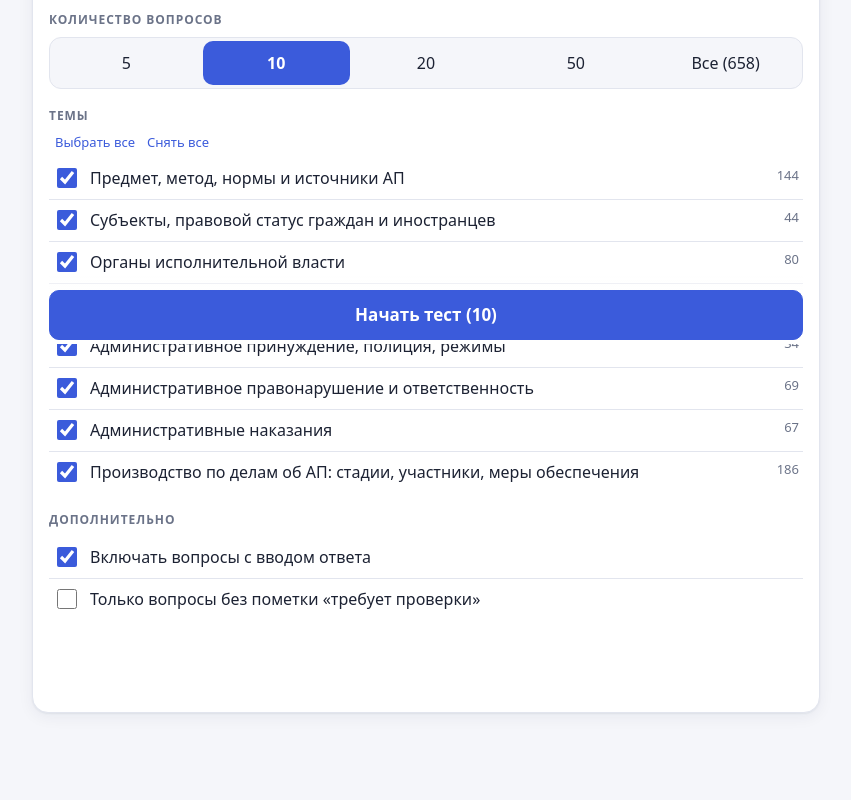
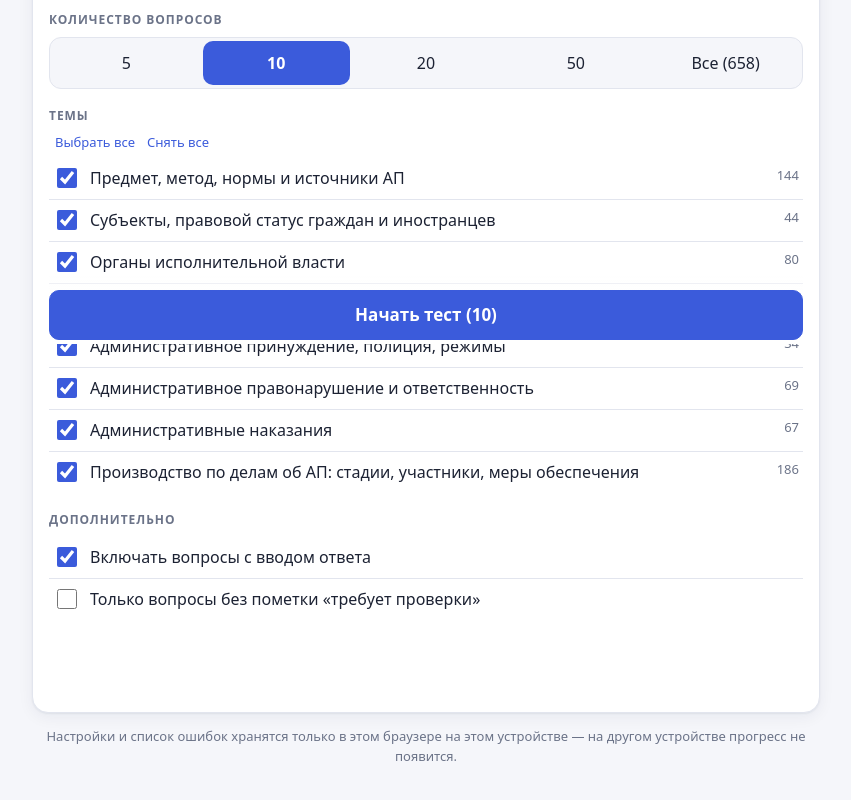
Before and after one commit to mishahih2020-cell/ap-test, a plain HTML site: page index.html in a window 1280 px wide. Shown: the part 456-1256 px from the top of the page, without its empty margins (214-1065 px from the left). Before the commit the page ends 1217 px from the top, so only its background shows below. Drawn offline with Linux system fonts and the light colour scheme.

Commit message:
Предупреждение: прогресс хранится только в одном браузере
Co-Authored-By: Claude Sonnet 5.5 <noreply@anthropic.com>
Claude-Session: https://claude.ai/code/session_016b1PwVhejWDqdStKe3ZfQ3

```diff
--- a/index.html
+++ b/index.html
@@ -175,11 +175,12 @@ function home(){
   el('p',{class:'hint',text:settings.mode==='instant'?'После ответа сразу видно верно/неверно, правильный вариант и пояснение.':'Можно переходить между вопросами и менять ответы. Результат — после «Завершить тест».'}),
   el('div',{class:'sec',text:'База заданий'}),segSrc,
   el('p',{class:'hint',text:settings.src==='scr'?'Только задания с фотографий и скриншотов тех, кто уже писал работу (реальные формулировки экзамена).':(settings.src==='err'?'Задания, в которых вы хотя бы раз ошиблись.':'Все задания, включая большой сводный файл.')}),
-  (settings.src==='err'?el('div',{class:'expl',style:'margin:8px 0'},[el('div',{class:'verdict',text:'Как работает база «Ошибки»'}),el('div',{text:'Задание попадает сюда после первой ошибки — в любом режиме и в любой базе. Оно остаётся в списке, пока вы не решите его верно более 5 раз (то есть 6 раз и больше): каждый верный ответ засчитывается один раз за попытку. Прогресс хранится только в этом браузере.'}),(errCount()?el('div',{style:'margin-top:8px'},[el('button',{class:'linkbtn',type:'button',text:'Очистить список ошибок',onclick:function(){if(confirm('Удалить все задания из базы «Ошибки»?')){errs={};saveErrs();home();}}})]):null)]):null),
+  (settings.src==='err'?el('div',{class:'expl',style:'margin:8px 0'},[el('div',{class:'verdict',text:'Как работает база «Ошибки»'}),el('div',{text:'Задание попадает сюда после первой ошибки — в любом режиме и в любой базе. Оно остаётся в списке, пока вы не решите его верно более 5 раз (то есть 6 раз и больше): каждый верный ответ засчитывается один раз за попытку.'}),el('div',{class:'warn',style:'margin-top:8px',text:'⚠ Прогресс сохраняется только в этом браузере на этом устройстве. На другом устройстве или в другом браузере список ошибок будет другим, а при очистке данных сайта — пропадёт.'}),(errCount()?el('div',{style:'margin-top:8px'},[el('button',{class:'linkbtn',type:'button',text:'Очистить список ошибок',onclick:function(){if(confirm('Удалить все задания из базы «Ошибки»?')){errs={};saveErrs();home();}}})]):null)]):null),
   el('div',{class:'sec',text:'Количество вопросов'}),el('div',{class:'seg'},cnts),
   (isErr?null:el('div',null,[el('div',{class:'sec',text:'Темы'}),el('div',{style:'margin:-4px 0 4px'},[el('button',{class:'linkbtn',type:'button',text:'Выбрать все',onclick:function(){settings.topics=Object.keys(TOPICS);save();home();}}),el('button',{class:'linkbtn',type:'button',text:'Снять все',onclick:function(){settings.topics=[];save();home();}})]),topicBox])),
   (isErr?null:el('div',null,[el('div',{class:'sec',text:'Дополнительно'}),
   el('div',{class:'topics'},[el('label',null,[cbOpen,el('span',{text:'Включать вопросы с вводом ответа'})]),el('label',null,[cbVer,el('span',{text:'Только вопросы без пометки «требует проверки»'})])])])),el('div',{class:'start'},[start])]));
+ $app.appendChild(el('p',{class:'hint',style:'margin:14px 4px 0;text-align:center',text:'Настройки и список ошибок хранятся только в этом браузере на этом устройстве — на другом устройстве прогресс не появится.'}));
 }
 /* ---------- попытка ---------- */
 function begin(ids){
```
